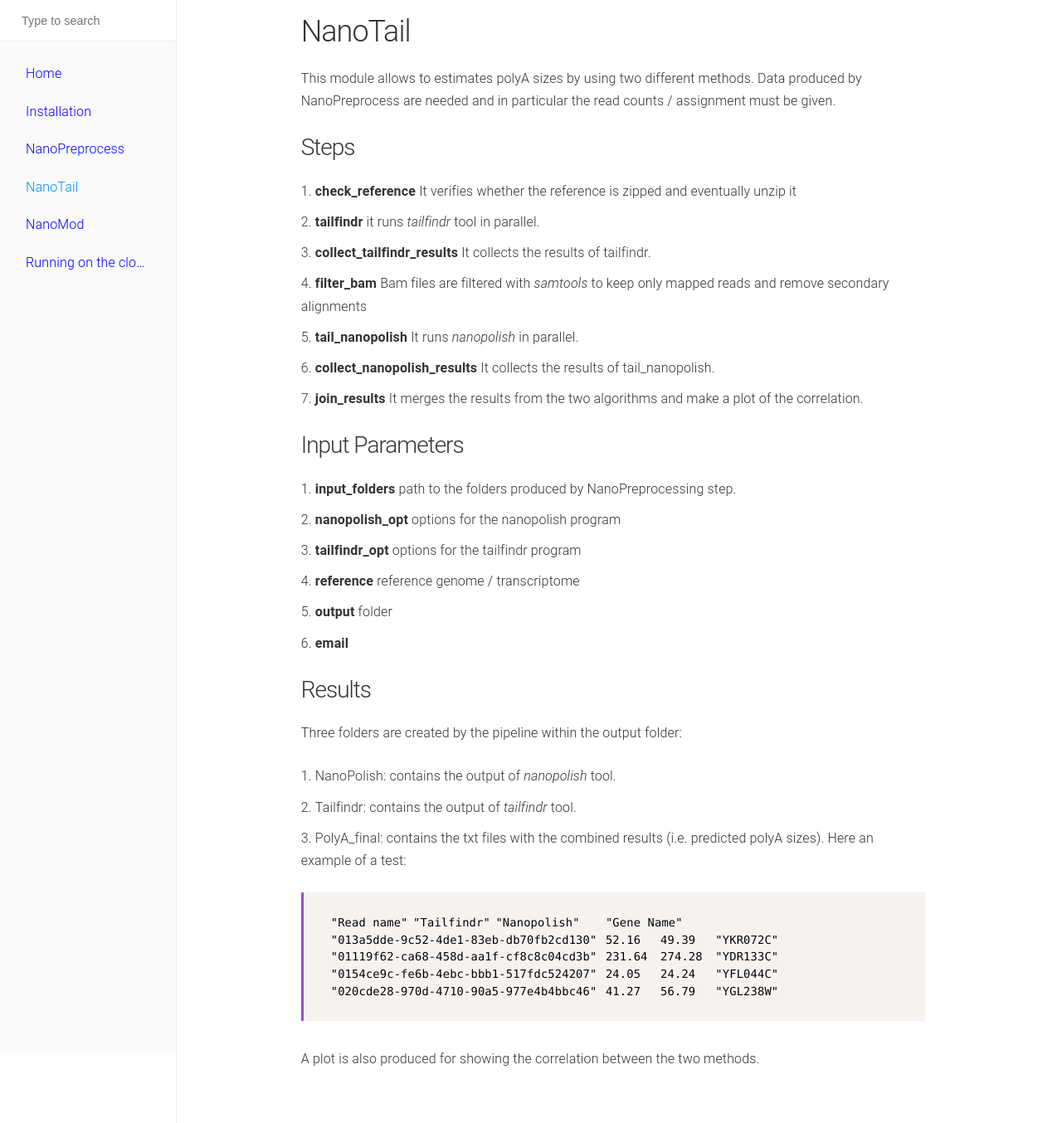
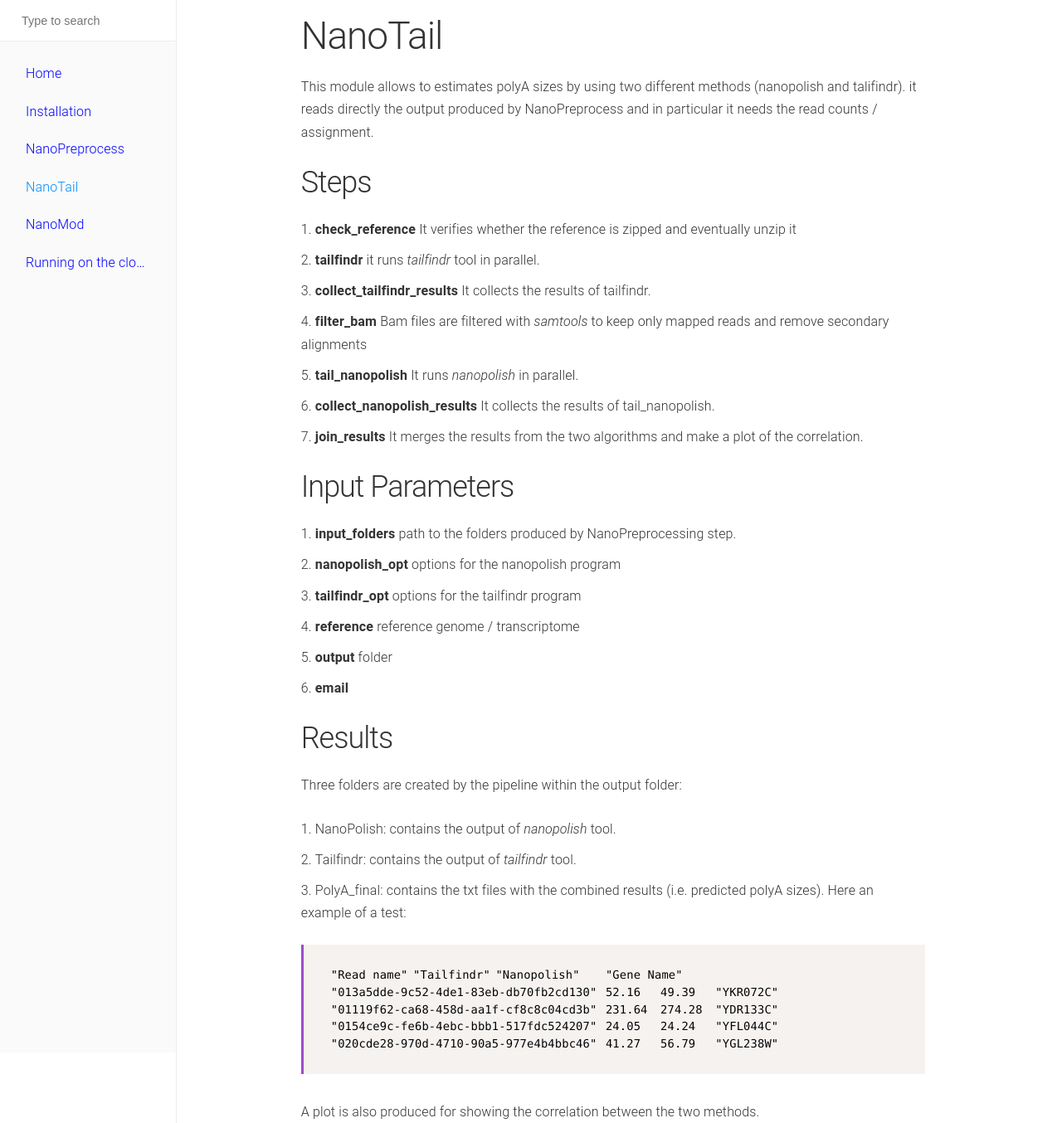
Before and after one commit to biocorecrg/master_of_pores, a Jekyll site: the page built from docs/nanotail.md, in a window 1280 px wide. Shown: the whole page at 83% size. Built offline with Jekyll 4.4.1, drawn with Linux system fonts in a browser that asks for light colours.

Commit message:
Update nanotail.md

```diff
--- a/docs/nanotail.md
+++ b/docs/nanotail.md
@@ -4,10 +4,10 @@ title: NanoTail
 navigation: 4
 ---
 
-## NanoTail
-This module allows to estimates polyA sizes by using two different methods. Data produced by NanoPreprocess are needed and in particular the read counts / assignment must be given.
+# NanoTail
+This module allows to estimates polyA sizes by using two different methods (nanopolish and talifindr). it reads directly the output produced by NanoPreprocess and in particular it needs the read counts / assignment.
 
-### Steps
+## Steps
 
  1. **check_reference** It verifies whether the reference is zipped and eventually unzip it
  1. **tailfindr** it runs *tailfindr* tool in parallel.
@@ -18,7 +18,7 @@ This module allows to estimates polyA sizes by using two different methods. Data
  1. **join_results** It merges the results from the two algorithms and make a plot of the correlation.
 
 
-### Input Parameters
+## Input Parameters
 
 1. **input_folders** path to the folders produced by NanoPreprocessing step.
 1. **nanopolish_opt** options for the nanopolish program
@@ -28,7 +28,7 @@ This module allows to estimates polyA sizes by using two different methods. Data
 1. **email**
 
 
-### Results
+## Results
 Three folders are created by the pipeline within the output folder:
 1. NanoPolish: contains the output of *nanopolish* tool.
 1. Tailfindr: contains the output of *tailfindr* tool.
```
